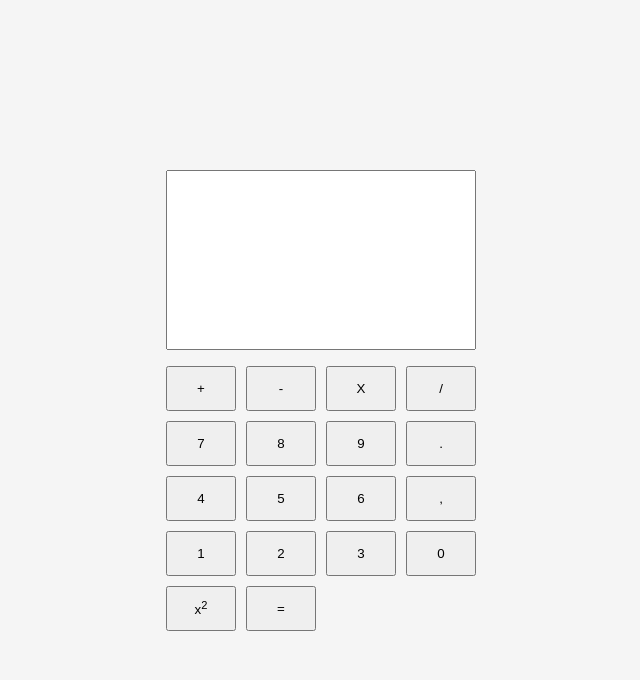
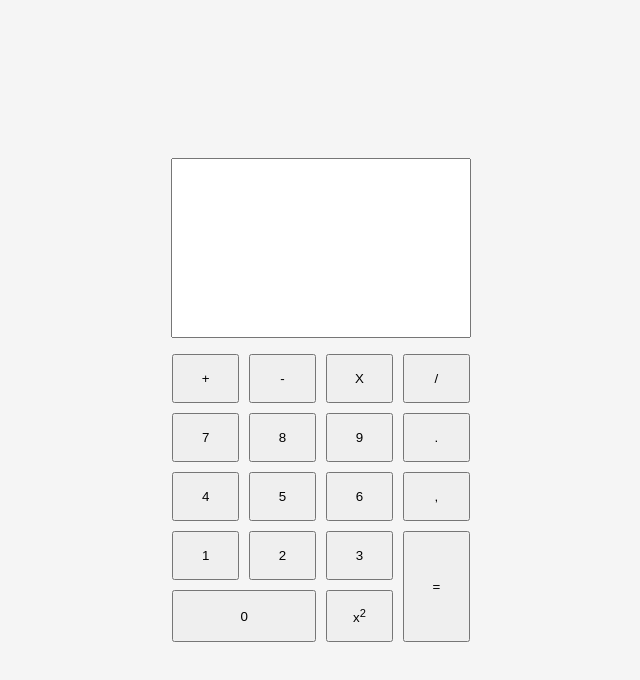
Before and after one commit to jao338/CalculadoraJS, a plain HTML site: page index.html in a window 1280 px wide. Shown: the whole page, without its empty margins (319-959 px from the left). Drawn offline with Linux system fonts and the light colour scheme.

Commit message:
Grid feito

```diff
--- a/css/style.css
+++ b/css/style.css
@@ -21,13 +21,27 @@ main{
 }
 
 .btn{
-    width: 70px;
-    height: 45px;
+    padding-top: 15px;
+    padding-bottom: 15px;
+    padding-left: 25px;
+    padding-right: 25px;
 }
 
 textarea{
     margin-bottom: 16px;
-    width: 310px;
+    width: 300px;
     height: 180px;
     resize: none;
 }
+
+.btn-O{
+    grid-column-start: 1;
+    grid-column-end: 3;
+}
+
+.btn-equal{
+    grid-row-start: 4;
+    grid-row-end: 6;
+    grid-column-start: 4;
+    grid-column-end: 5;
+}
--- a/index.html
+++ b/index.html
@@ -31,9 +31,9 @@
             <button class="btn">2</button>
             <button class="btn">3</button>
 
-            <button class="btn" id="btn-0">0</button>
+            <button class="btn btn-O" id="btn-0">0</button>
             <button class="btn" id="btn-sup">x<sup>2</sup></button>
-            <button class="btn" id="btn-equal">=</button>
+            <button class="btn btn-equal" id="btn-equal">=</button>
         </div>
     </main>
 </body>
```
